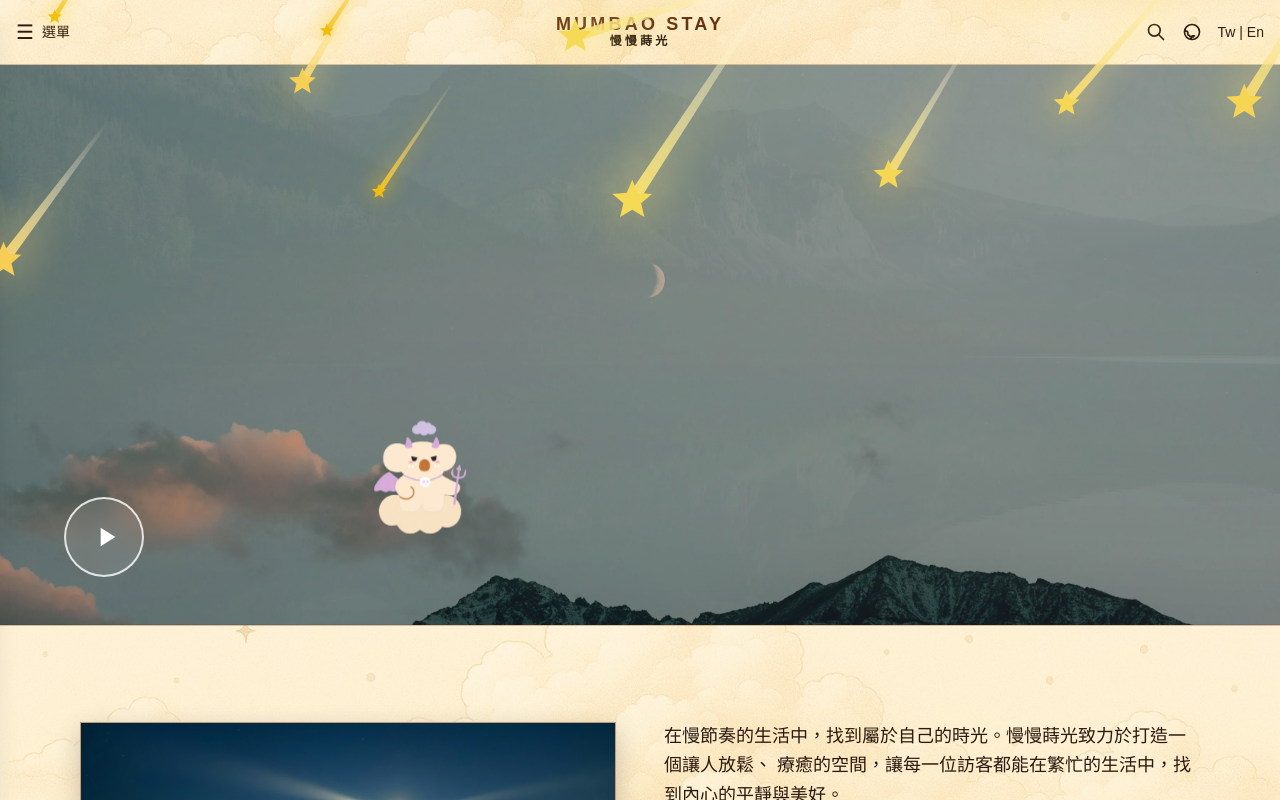
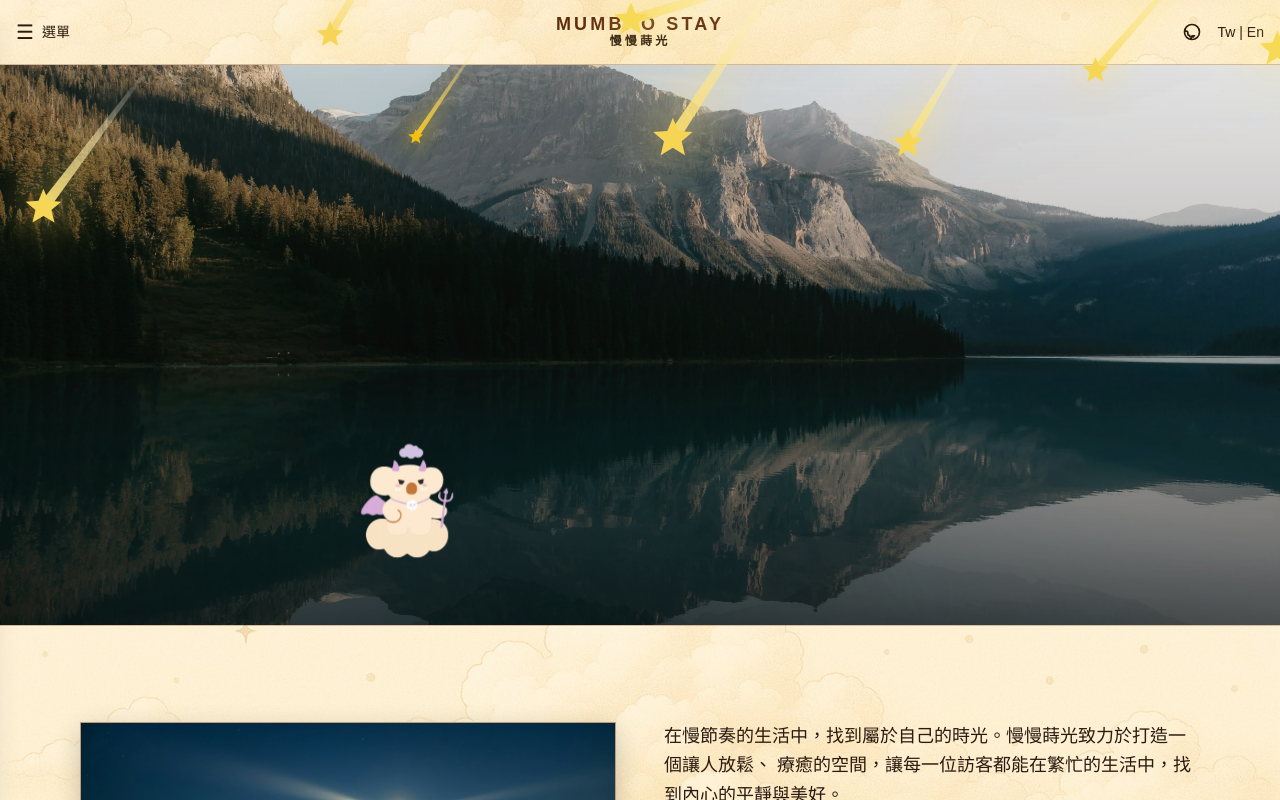
Before and after one commit to ianshih69/mumbao-website, a Next.js app: page / in a window 1280 px wide. Shown: the top 800 px of the page. Built offline with nearby package versions, Linux system fonts and the light colour scheme.

Commit message:
移除房型介紹

```diff
--- a/app/page.tsx
+++ b/app/page.tsx
@@ -2,12 +2,9 @@
 
 import Header from "@/components/Header";
 import Footer from "@/components/Footer";
-import RoomCard from "@/components/RoomCard";
 import LatestNewsSection from "@/components/LatestNewsSection";
 import Image from "next/image";
 import HeroRotator from "@/components/HeroRotator";
-import Link from "next/link";
-import { rooms } from "@/data/rooms";
 import RoomsMosaic from "@/components/RoomsMosaic";
 
 export default function Home() {
@@ -25,23 +22,6 @@ export default function Home() {
           <div className="absolute inset-0 bg-gradient-to-t from-black/60 via-black/20 to-transparent" />
         </div>
 
-        {/* 播放按鈕 */}
-        <div className="relative z-10 w-full pb-12 px-4 md:px-8">
-          <div className="mx-auto max-w-6xl flex justify-start md:justify-start">
-            <button
-              className="group relative w-16 h-16 md:w-20 md:h-20 rounded-full border-2 border-white/80 bg-white/10 backdrop-blur-sm hover:bg-white/20 transition-all flex items-center justify-center"
-              aria-label="播放介紹影片"
-            >
-              <svg
-                className="w-6 h-6 md:w-8 md:h-8 text-white ml-1"
-                fill="currentColor"
-                viewBox="0 0 24 24"
-              >
-                <path d="M8 5v14l11-7z" />
-              </svg>
-            </button>
-          </div>
-        </div>
       </section>
 
       {/* [2] About Section - 使用和 Header 一樣的背景圖 */}
@@ -113,41 +93,7 @@ export default function Home() {
         <RoomsMosaic />
       </div>
 
-      {/* [5] 房型介紹（上方分隔線，不滿版） */}
-      <section className="bg-[#A4835E] py-16 md:py-24">
-        {/* 分隔線，對齊內容寬度，不全螢幕 */}
-        <div className="max-w-6xl mx-auto h-px bg-white/50 mb-12 px-4"></div>
-
-        <div className="mx-auto max-w-6xl px-4">
-          <h2 className="text-2xl md:text-3xl font-normal tracking-[0.15em] text-[var(--title-main)] mb-8 text-center">
-            房型介紹
-          </h2>
-
-          <div className="grid grid-cols-1 sm:grid-cols-2 lg:grid-cols-3 gap-6 mb-8">
-            {rooms.slice(0, 6).map((room) => (
-              <RoomCard
-                key={room.slug}
-                slug={room.slug}
-                title={room.title}
-                desc={room.desc}
-                image={room.image}
-                features={room.features}
-              />
-            ))}
-          </div>
-
-          <div className="text-center">
-            <Link
-              href="/rooms"
-              className="inline-flex items-center gap-2 px-6 py-3 rounded-full border border-[var(--border-main)] bg-[var(--bg-card)] text-[var(--text-main)] hover:bg-[var(--accent-main)] hover:text-white transition-colors font-medium shadow-[0_8px_24px_rgba(0,0,0,0.2)]"
-            >
-              查看全部房型 →
-            </Link>
-          </div>
-        </div>
-      </section>
-
-      {/* [6] 線上訂房 CTA */}
+      {/* [5] 線上訂房 CTA */}
       <section className="bg-[var(--bg-card)] py-16 md:py-24">
         <div className="mx-auto max-w-4xl px-4 text-center">
           <h2 className="text-2xl md:text-3xl font-normal tracking-[0.15em] text-[var(--title-main)] mb-4 text-center">
--- a/components/Header.tsx
+++ b/components/Header.tsx
@@ -38,27 +38,8 @@ export default function Header() {
             </Link>
           </div>
 
-          {/* 右：搜尋 / 語言 */}
+          {/* 右：語言 */}
           <div className="flex items-center justify-end gap-4">
-            <button
-              className="text-[var(--text-main)] hover:opacity-70"
-              aria-label="搜尋"
-            >
-              <svg
-                className="w-5 h-5"
-                fill="none"
-                stroke="currentColor"
-                viewBox="0 0 24 24"
-              >
-                <path
-                  strokeLinecap="round"
-                  strokeLinejoin="round"
-                  strokeWidth={2}
-                  d="M21 21l-6-6m2-5a7 7 0 11-14 0 7 7 0 0114 0z"
-                />
-              </svg>
-            </button>
-
             <button
               className="text-[var(--text-main)] hover:opacity-70"
               aria-label="語言"
@@ -98,24 +79,6 @@ export default function Header() {
           </Link>
 
           <div className="flex items-center gap-2">
-            <button
-              className="text-[var(--text-main)] hover:opacity-70"
-              aria-label="搜尋"
-            >
-              <svg
-                className="w-4 h-4"
-                fill="none"
-                stroke="currentColor"
-                viewBox="0 0 24 24"
-              >
-                <path
-                  strokeLinecap="round"
-                  strokeLinejoin="round"
-                  strokeWidth={2}
-                  d="M21 21l-6-6m2-5a7 7 0 11-14 0 7 7 0 0114 0z"
-                />
-              </svg>
-            </button>
             <span className="text-xs text-[var(--text-main)] whitespace-nowrap">
               Tw|En
             </span>
```
